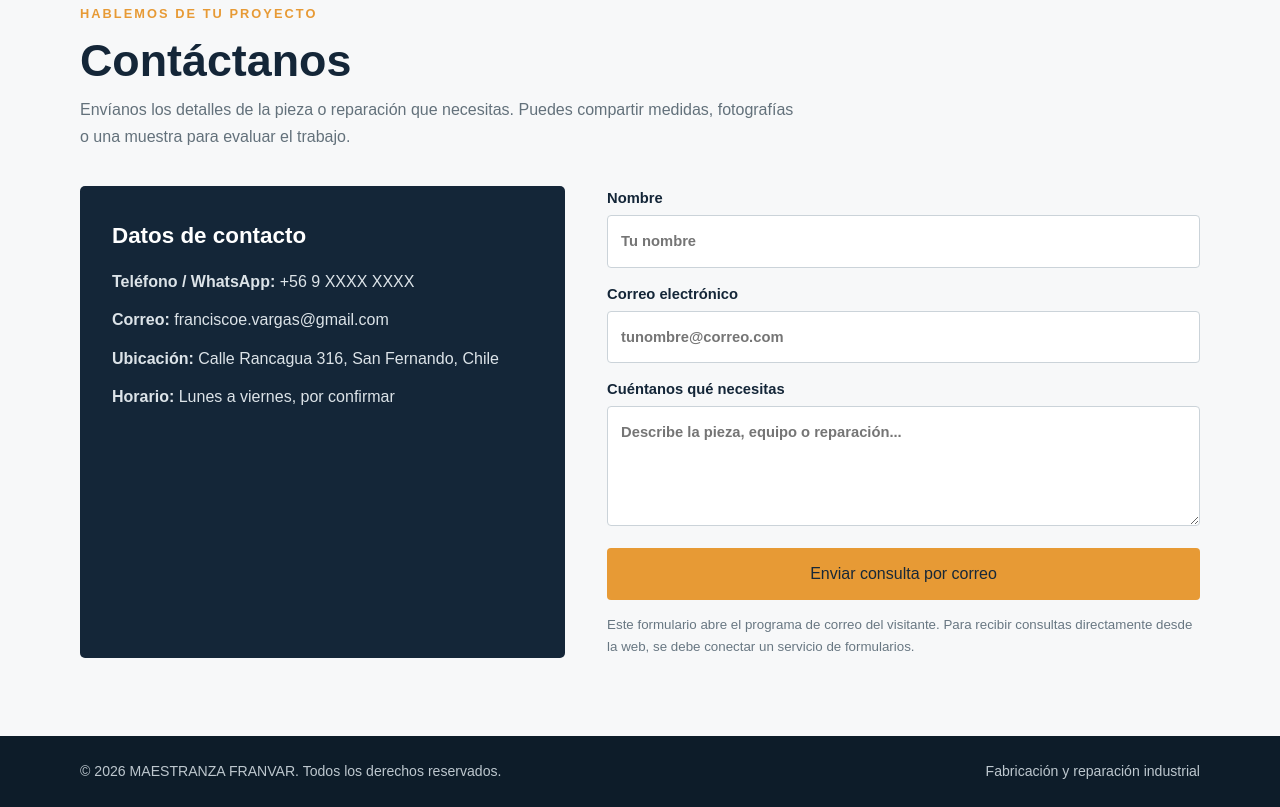
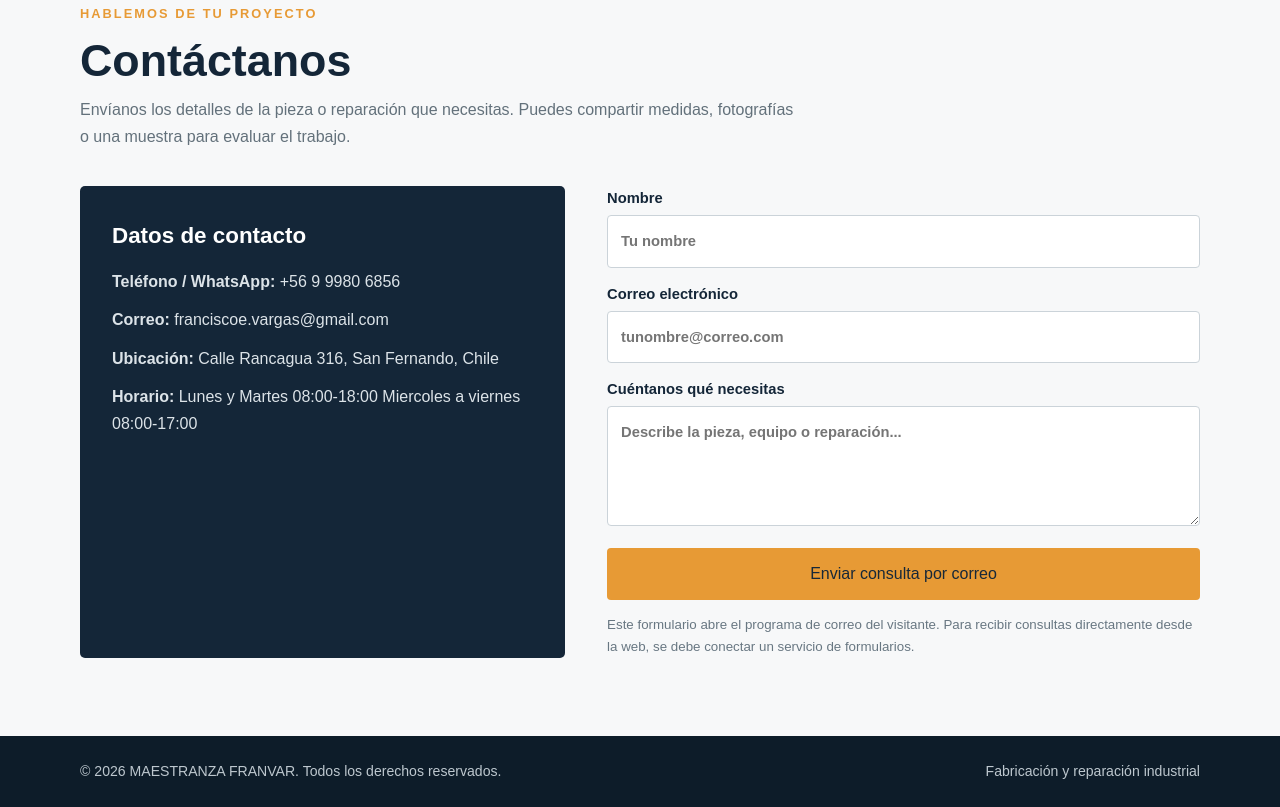
Before and after one commit to gabovp2008/maestranza-franvar, a plain HTML site: page index.html in a window 1280 px wide. Shown: the part 3083-3890 px from the top of the page. Drawn offline with Linux system fonts and the light colour scheme.

Commit message:
Update index.html

```diff
--- a/index.html
+++ b/index.html
@@ -58,7 +58,7 @@ section{padding:78px 0}.head{max-width:720px;margin-bottom:36px}.head h2{font-si
 <section class="contact" id="contacto"><div class="wrap">
 <div class="head"><div class="eyebrow">Hablemos de tu proyecto</div><h2>Contáctanos</h2><p>Envíanos los detalles de la pieza o reparación que necesitas. Puedes compartir medidas, fotografías o una muestra para evaluar el trabajo.</p></div>
 <div class="contact-grid">
-<div class="info"><h3>Datos de contacto</h3><p><strong>Teléfono / WhatsApp:</strong> +56 9 XXXX XXXX</p><p><strong>Correo:</strong> <a href="mailto:franciscoe.vargas@gmail.com">franciscoe.vargas@gmail.com</a></p><p><strong>Ubicación:</strong> Calle Rancagua 316, San Fernando, Chile</p><p><strong>Horario:</strong> Lunes a viernes, por confirmar</p></div>
+<div class="info"><h3>Datos de contacto</h3><p><strong>Teléfono / WhatsApp:</strong> +56 9 9980 6856</p><p><strong>Correo:</strong> <a href="mailto:franciscoe.vargas@gmail.com">franciscoe.vargas@gmail.com</a></p><p><strong>Ubicación:</strong> Calle Rancagua 316, San Fernando, Chile</p><p><strong>Horario:</strong> Lunes y Martes 08:00-18:00 Miercoles a viernes 08:00-17:00</p></div>
 <form class="form" action="mailto:contacto@tuempresa.cl" method="post" enctype="text/plain">
 <label>Nombre<input name="nombre" placeholder="Tu nombre" required></label>
 <label>Correo electrónico<input name="correo" type="email" placeholder="tunombre@correo.com" required></label>
```
